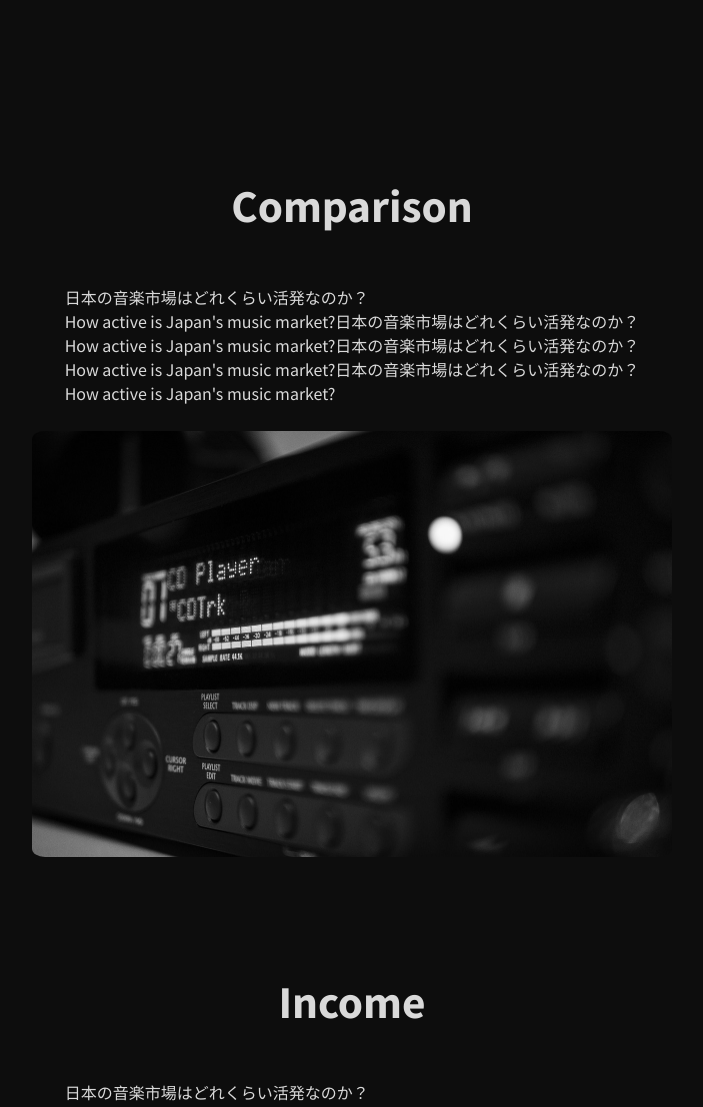
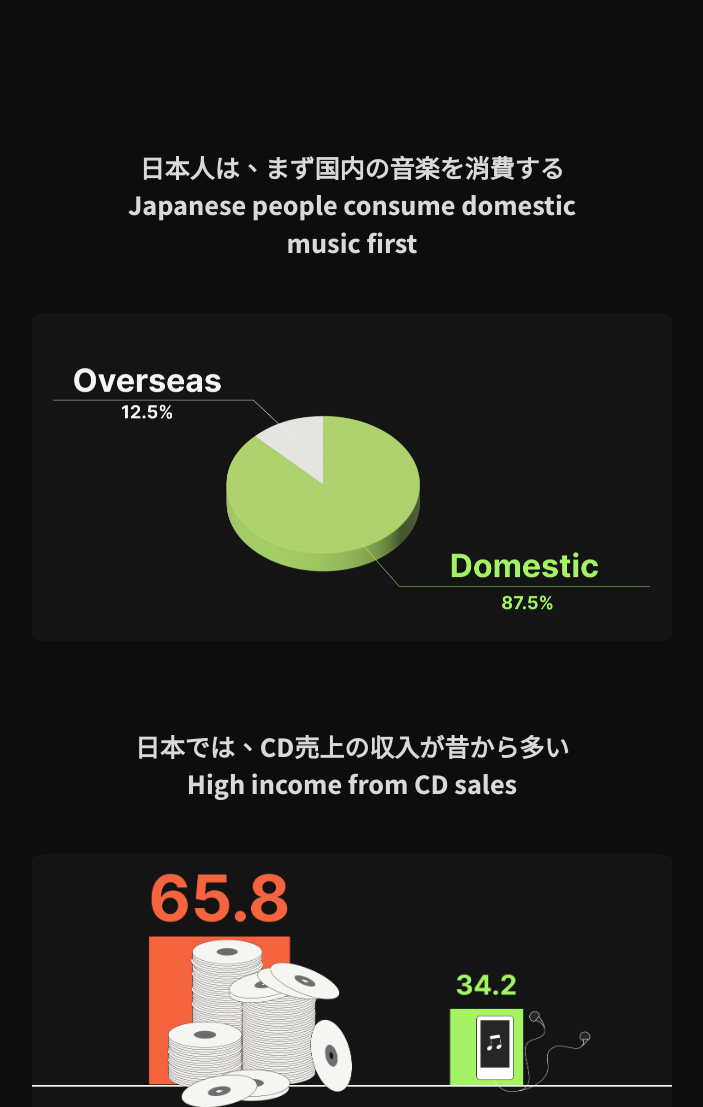
Before and after one commit to karenluuuu3/data_vis_web, a plain HTML site: page index.html in a window 1280 px wide. Shown: the part 2120-3227 px from the top of the page, without its empty margins (288-991 px from the left). Drawn offline with nearby package versions, Linux system fonts and the light colour scheme.

Commit message:
241113
index ok

```diff
--- a/index.html
+++ b/index.html
@@ -68,27 +68,23 @@
 
     <div class="content_2">
         <p>
-            <p style="font-weight: 800; font-size: 40px;">Comparison</p>
-            日本の音楽市場はどれくらい活発なのか？
-            How active is Japan's music market?日本の音楽市場はどれくらい活発なのか？
-            How active is Japan's music market?日本の音楽市場はどれくらい活発なのか？
-            How active is Japan's music market?日本の音楽市場はどれくらい活発なのか？
-            How active is Japan's music market?
+            <p style="font-weight: 800; font-size: 25px; text-align: center;">
+                日本人は、まず国内の音楽を消費する
+                Japanese people consume domestic music first
+            </p>
         </p>
-        <img src="./images/platinum-3403246_1280.jpg" alt=""/>
+        <img src="./images/1.png" alt=""/>
     </div>
 
     <div class="content_2">
         <p>
-            <p style="font-weight: 800; font-size: 40px;">Income</p>
-            日本の音楽市場はどれくらい活発なのか？
-            How active is Japan's music market?日本の音楽市場はどれくらい活発なのか？
-            How active is Japan's music market?日本の音楽市場はどれくらい活発なのか？
-            How active is Japan's music market?日本の音楽市場はどれくらい活発なのか？
-            How active is Japan's music market?
+            <p style="font-weight: 800; font-size: 25px; text-align: center;">
+                日本では、CD売上の収入が昔から多い
+                High income from CD sales
+            </p>
         </p>
 
-        <img src="./images/platinum-3403246_1280.jpg" alt=""/>
+        <img src="./images/2.png" alt=""/>
     </div>
 
 
--- a/style.css
+++ b/style.css
@@ -125,15 +125,13 @@ h2{
     display: flex;
     flex-direction: column; /* 使內容從上到下排列 */
     align-items: center; /* 置中對齊 */
-    text-align: left; /* 文字置中 */
-    margin-top: 5%;
 }
 
 .content_2 p{
     font-size: 16px;
     line-height: 1.5em;
-    margin-bottom: 5%;
     margin:0 30% 2% 30%;
+    text-align: left; /* 文字置中 */
 }
 
 .content_2 img{
@@ -568,14 +566,26 @@ footer {
         margin-top: 120%;
     }
 
+    .content_1 p{
+        margin:0 10% 2% 10%;
+    }
+
+    .content_1 img{
+        width: 100%;
+    }
+
+
     .content_2{
         margin: 5% 10% 0 10%;
     }
 
+    .content_2 p{
+        margin:0 10% 2% 10%;
+    }
+
 
     .content_2 img{
-        width: 80%;
-
+        width: 100%;
     }
 
 
```
Also changed, not shown: images/1.png (added), images/2.png (added).
